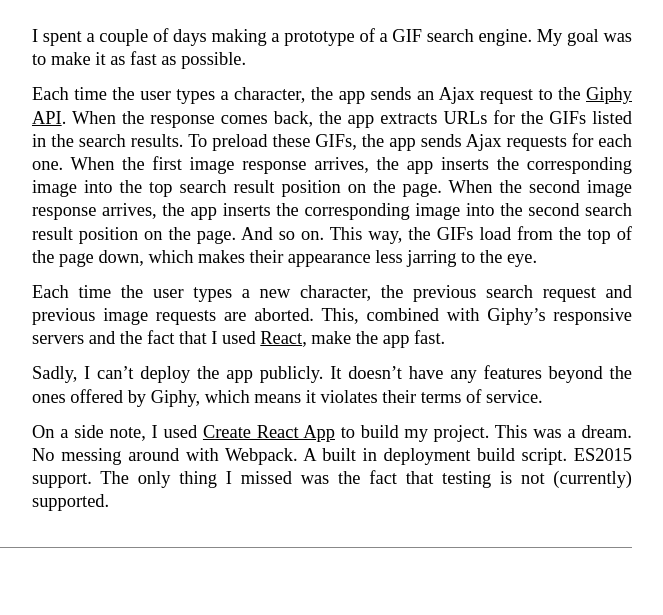
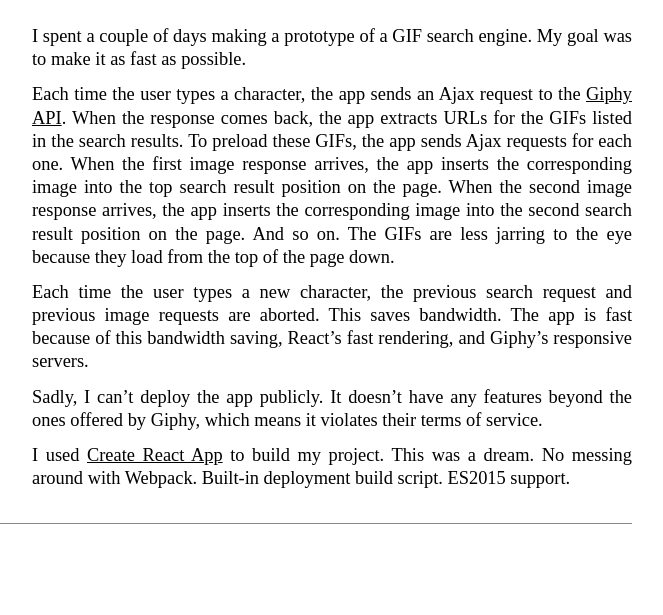
Before and after one commit to zahrabakhshalizadeh/maryrosecook.com, a Jekyll site: the page built from _posts/2016-08-30-instant-gif-search.md, in a window 1280 px wide. Shown: the part 459-1074 px from the top of the page, without its empty margins (308-971 px from the left). Built offline with Jekyll 4.4.1, drawn with Linux system fonts in a browser that asks for light colours; some web fonts are replaced; Markdown is read by kramdown in place of the engine named in the settings; after the commit the page ends 1050 px from its top, so only the background shows below that.

Commit message:
Improve prose

```diff
--- a/_posts/2016-08-30-instant-gif-search.md
+++ b/_posts/2016-08-30-instant-gif-search.md
@@ -9,10 +9,10 @@
 
 I spent a couple of days making a prototype of a GIF search engine.  My goal was to make it as fast as possible.
 
-Each time the user types a character, the app sends an Ajax request to the [Giphy API](https://api.giphy.com/).  When the response comes back, the app extracts URLs for the GIFs listed in the search results.  To preload these GIFs, the app sends Ajax requests for each one.  When the first image response arrives, the app inserts the corresponding image into the top search result position on the page.  When the second image response arrives, the app inserts the corresponding image into the second search result position on the page.  And so on.  This way, the GIFs load from the top of the page down, which makes their appearance less jarring to the eye.
+Each time the user types a character, the app sends an Ajax request to the [Giphy API](https://api.giphy.com/).  When the response comes back, the app extracts URLs for the GIFs listed in the search results.  To preload these GIFs, the app sends Ajax requests for each one.  When the first image response arrives, the app inserts the corresponding image into the top search result position on the page.  When the second image response arrives, the app inserts the corresponding image into the second search result position on the page.  And so on.  The GIFs are less jarring to the eye because they load from the top of the page down.
 
-Each time the user types a new character, the previous search request and previous image requests are aborted.  This, combined with Giphy's responsive servers and the fact that I used [React](https://facebook.github.io/react/), make the app fast.
+Each time the user types a new character, the previous search request and previous image requests are aborted.  This saves bandwidth.  The app is fast because of this bandwidth saving, React's fast rendering, and Giphy's responsive servers.
 
 Sadly, I can't deploy the app publicly.  It doesn't have any features beyond the ones offered by Giphy, which means it violates their terms of service.
 
-On a side note, I used [Create React App](https://github.com/facebookincubator/create-react-app) to build my project.  This was a dream.  No messing around with Webpack.  A built in deployment build script.  ES2015 support.  The only thing I missed was the fact that testing is not (currently) supported.
+I used [Create React App](https://github.com/facebookincubator/create-react-app) to build my project.  This was a dream.  No messing around with Webpack.  Built-in deployment build script.  ES2015 support.
```
